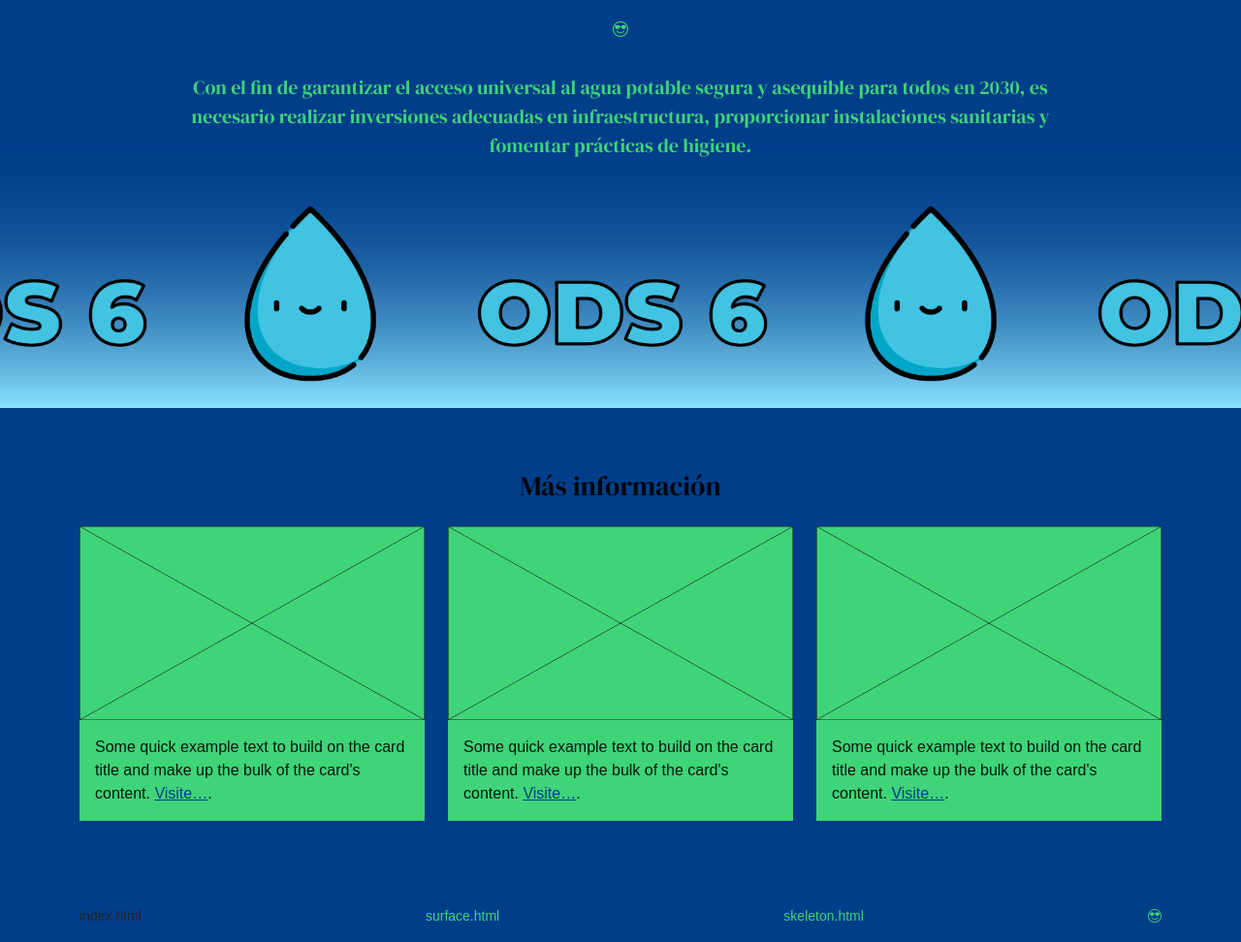
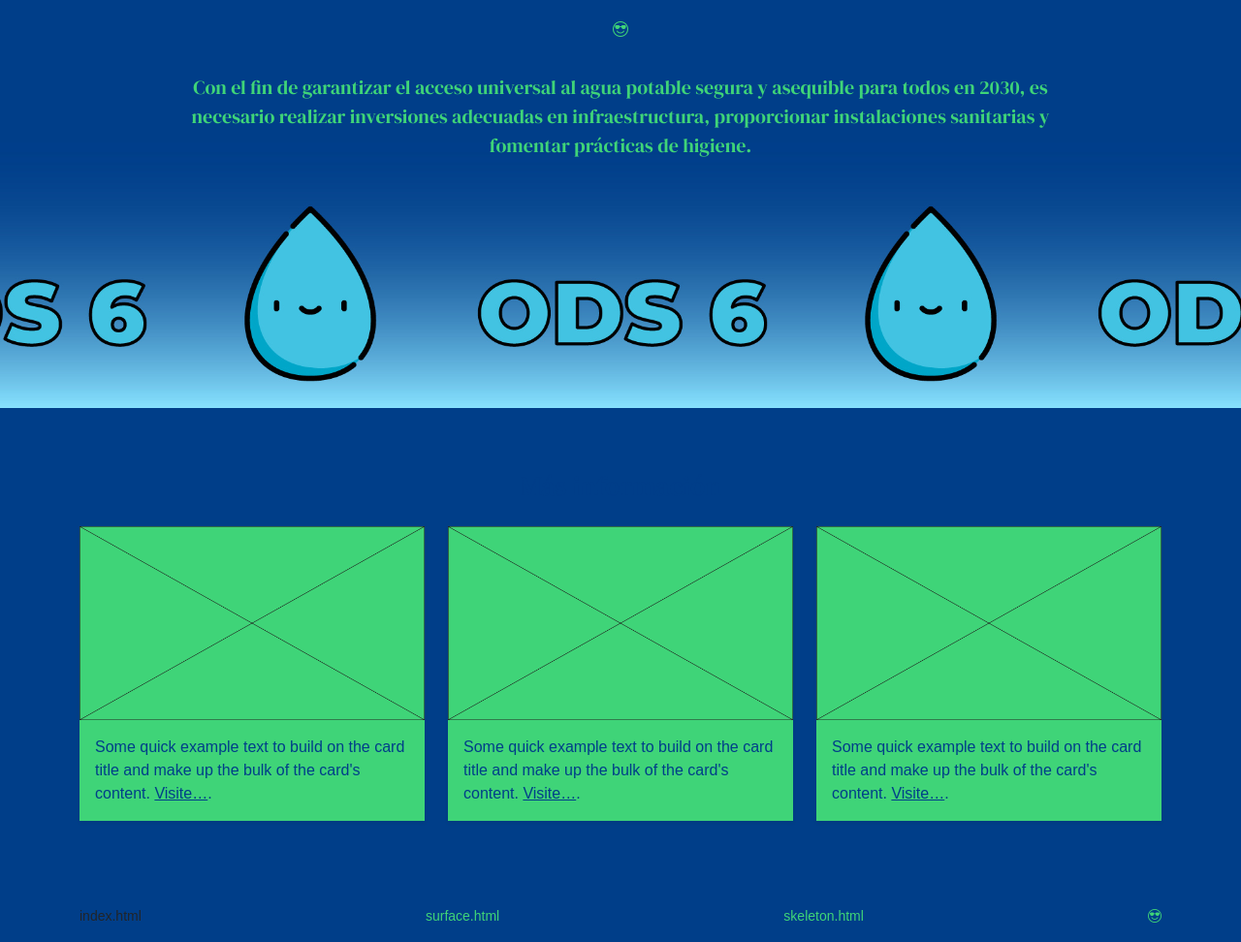
Before and after one commit to OMS-6/Entrega_digital, a plain HTML site: page index.html in a window 1280 px wide. Shown: the part 2951-3923 px from the top of the page at 97% size. Drawn offline with nearby package versions, Linux system fonts and the light colour scheme.

Commit message:
Update style.css

```diff
--- a/style.css
+++ b/style.css
@@ -19,7 +19,7 @@ con ajustes de "contrast ratio" https://webaim.org/resources/contrastchecker/
     --segundocolor: #003e89; /* menos luminoso y más saturado que el primero */
     --tercercolor: #003e89; /* más luminoso y menos saturado que el primero */
     --colorclaro: rgba(63, 212, 120, 1);
-    --coloroscuro: rgba(0, 0, 0, 0.9);
+    --coloroscuro: rgba(0, 62, 137, 1);
 }
 
 body {
```
